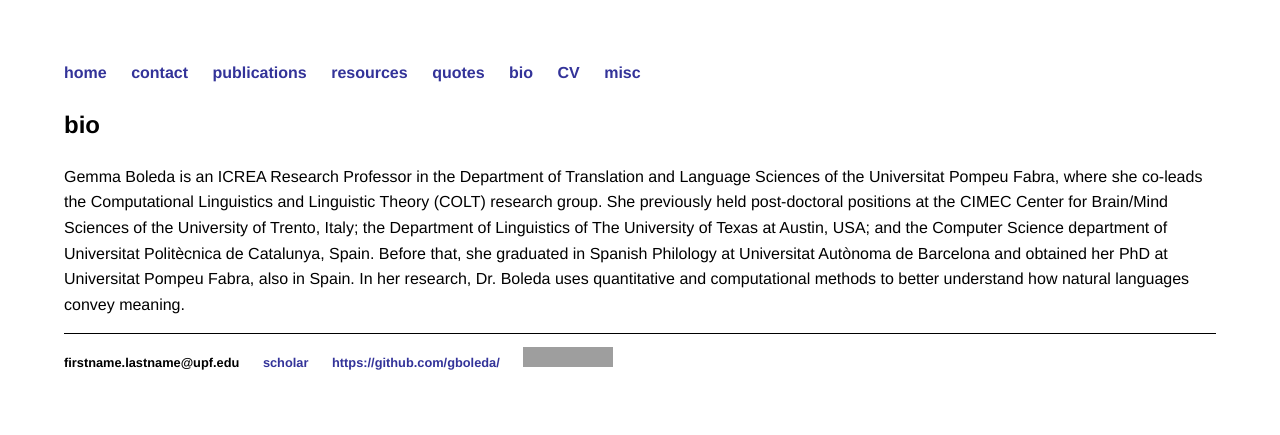
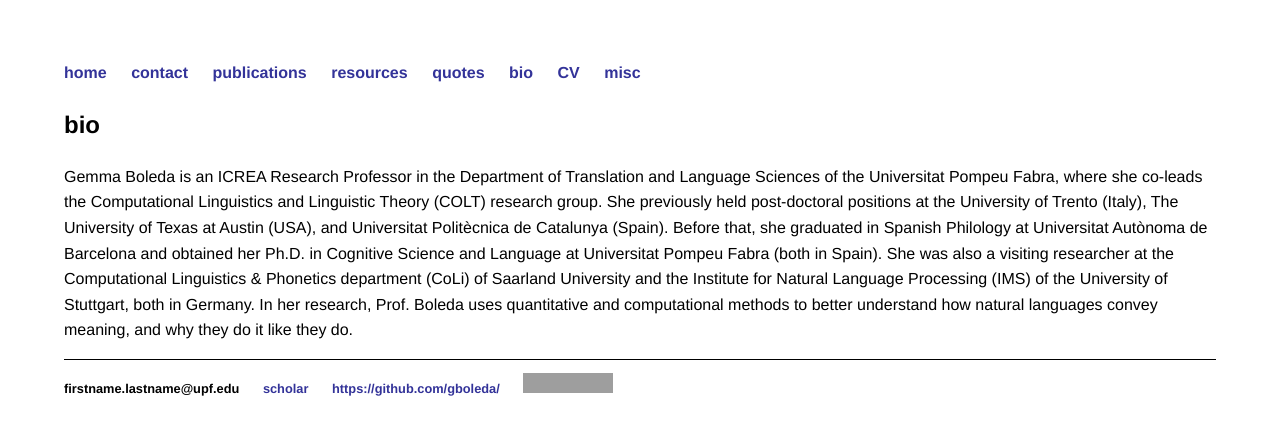
Before and after one commit to gboleda/gboleda.github.io, a Jekyll site: the page built from bio.md, in a window 1280 px wide. Shown: the top 435 px of the page. Built offline with Jekyll 4.4.1, drawn with Linux system fonts in a browser that asks for light colours; grey boxes are pictures that could not be loaded.

Commit message:
update cv, minor edits

```diff
--- a/bio.md
+++ b/bio.md
@@ -5,4 +5,4 @@ title: Gemma Boleda - bio
 
 ## bio
 
-Gemma Boleda is an ICREA Research Professor in the Department of Translation and Language Sciences of the Universitat Pompeu Fabra, where she co-leads the Computational Linguistics and Linguistic Theory (COLT) research group. She previously held post-doctoral positions at the CIMEC Center for Brain/Mind Sciences of the University of Trento, Italy; the Department of Linguistics of The University of Texas at Austin, USA; and the Computer Science department of Universitat Politècnica de Catalunya, Spain. Before that, she graduated in Spanish Philology at Universitat Autònoma de Barcelona and obtained her PhD at Universitat Pompeu Fabra, also in Spain. In her research, Dr. Boleda uses quantitative and computational methods to better understand how natural languages convey meaning.
+Gemma Boleda is an ICREA Research Professor in the Department of Translation and Language Sciences of the Universitat Pompeu Fabra, where she co-leads the Computational Linguistics and Linguistic Theory (COLT) research group. She previously held post-doctoral positions at the University of Trento (Italy), The University of Texas at Austin (USA), and Universitat Politècnica de Catalunya (Spain). Before that, she graduated in Spanish Philology at Universitat Autònoma de Barcelona and obtained her Ph.D. in Cognitive Science and Language at Universitat Pompeu Fabra (both in Spain). She was also a visiting researcher at the Computational Linguistics & Phonetics department (CoLi) of Saarland University and the Institute for Natural Language Processing (IMS) of the University of Stuttgart, both in Germany. In her research, Prof. Boleda uses quantitative and computational methods to better understand how natural languages convey meaning, and why they do it like they do.
--- a/index.html
+++ b/index.html
@@ -12,7 +12,7 @@ title: Gemma Boleda
 
 <p>The best way to reach me is via email: firstname.lastname@upf.edu.</p>
 
-<p>I work at the intersection between Linguistics, Cognitive Science, and Artificial Intelligence. I'm mostly interested in how people convey meaning through language, and in how languages are jointly shaped by our communicative needs and the characteristics of our cognitive system. I've done research on how the vocabularies of natural languages partition the world into words, why words tend to have several meanings, how these meanings look like, and what is universal and what subject to variation in this realm. I've recently gained an interest in how languages divide the labor between the vocabulary (lexicon) and the grammar (morphology and syntax). I often use quantitative and computational methods, together with large-scale linguistic resources.</p>
+<p>I want to understand how language works; in particular, how humans convey meaning through language. The focus of my research is how the linguistic system and its use in communication influence each other. For instance, a speaker of English can use different expressions (e.g. "the dog / chihuahua / small dog") when referring to a given chihuahua. The choice depends, a.o., on the words and grammar available in the language and the properties of the object and the communicative context. In turn, over time, specific speaker choices change the system itself. I study these dynamics in a range of semantic phenomena. I've done research e.g. on how the vocabularies of natural languages partition the world into words, why words tend to have several meanings, how these meanings look like, and what is universal and what subject to variation in this realm. My team and I work with a cross-disciplinary approach that integrates methodologies from Linguistics, Artificial Intelligence, and Cognitive Science. Our approach requires large amounts of data, and part of our work involves gathering linguistic data on a large scale.</p>
 
 <p>I teach Computational Semantics in the <a href="https://www.upf.edu/web/masterlinguistica/">Master's in Theoretical and Applied Linguistics</a>.</p>
 
```
Also changed, not shown: 1 other file.
